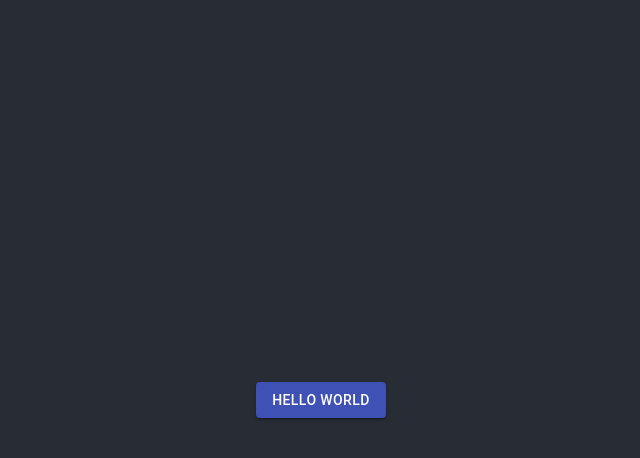
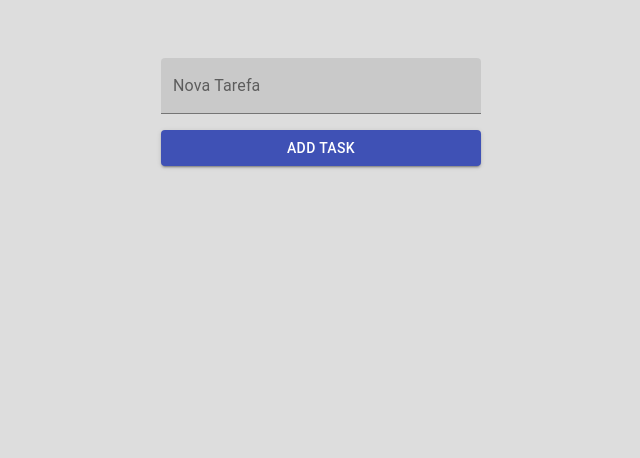
Before and after one commit to lucasmonstrox/cra-boilerplate, a React (Create React App) app: page / in a window 1280 px wide. Shown: the top 458 px of the page, without its empty margins (319-959 px from the left). Built offline with nearby package versions, Linux system fonts and the light colour scheme.

Commit message:
💄 add form and tasks wrapper

```diff
--- a/src/App.css
+++ b/src/App.css
@@ -1,27 +1,32 @@
-.App {
-  text-align: center;
+html, body, #root, .App {
+  height: 100%;
 }
 
-.App-logo {
-  height: 40vmin;
-  pointer-events: none;
-}
-
-@media (prefers-reduced-motion: no-preference) {
-  .App-logo {
-    animation: App-logo-spin infinite 20s linear;
-  }
+.App {
+  display: flex;
+  flex-direction: column;
 }
 
 .App-header {
-  background-color: #282c34;
-  min-height: 100vh;
+  background-color: #DDDDDD;
+  height: 240px;
   display: flex;
   flex-direction: column;
   align-items: center;
   justify-content: center;
   font-size: calc(10px + 2vmin);
   color: white;
+}
+
+.App-content {
+  background-color: #DDDDDD;
+  display: flex;
+  justify-content: center;
+  flex-wrap: wrap;
+  align-content: flex-start;
+  gap: 32px;
+  padding: 32px;
+  flex: 1;
 }
 
 .App-link {
--- a/src/App.tsx
+++ b/src/App.tsx
@@ -1,15 +1,80 @@
-import React, { FC } from 'react';
-import Button from '@material-ui/core/Button';
+import React, { FC, useState } from 'react';
 import './App.css';
+import { Button, TextField } from '@material-ui/core';
+import Task from './components/Task';
+import { TaskInterface } from './utils/Interfaces';
+import useStyles from './styles/styles';
 
-const App: FC = () => (
-  <div className="App">
-    <header className="App-header">
-      <Button variant="contained" color="primary">
-        Hello World
-      </Button>
-    </header>
-  </div>
-);
+const App: FC = () => {
+  const [todoList, setTodoList] = useState<TaskInterface[]>([]);
+  const [input, setInput] = useState<string>('');
+  const [error, setError] = useState<string>('');
+  const styles = useStyles();
+
+  const addTask = () => {
+    if (!input || input.length < 6 || input.length > 20) {
+      setError('Entrada inválida (digite de 6 a 20 caracteres)');
+    } else {
+      setTodoList([{
+        title: input,
+        done: false,
+      }, ...todoList])
+      setError('');
+    }
+  };
+
+  const changeStatus = (position: number) => {
+    setTodoList(
+      todoList.map((task, index) => index === position
+        ? Object.assign(task, { done: !task.done })
+        : task)
+    )
+  }
+
+  const removeTask = (position: number) => {
+    setTodoList(todoList.filter((value, index) => index !== position))
+  };
+
+  return (
+    <div className="App">
+      <header className="App-header">
+        <TextField
+          error={!!error}
+          className={`${styles.width} ${styles.pos}`}
+          value={input}
+          onChange={(event) => {
+            setInput(event.target.value);
+          }}
+          data-testid="add-task-input"
+          id="filled-error-helper-text"
+          label="Nova Tarefa"
+          helperText={error}
+          variant="filled"
+        />
+        <Button
+          className={`${styles.width} ${styles.pos}`}
+          onClick={addTask}
+          data-testid="add-task-btn"
+          variant="contained"
+          color="primary"
+        >
+          Add Task
+        </Button>
+      </header>
+      <main className="App-content">
+        {
+          todoList.map((task, index) => (
+            <Task
+              id={index}
+              title={task.title}
+              done={task.done}
+              removeTask={removeTask}
+              changeStatus={changeStatus}
+            />
+          ))
+        }
+      </main>
+    </div>
+)};
 
 export default App;
```
